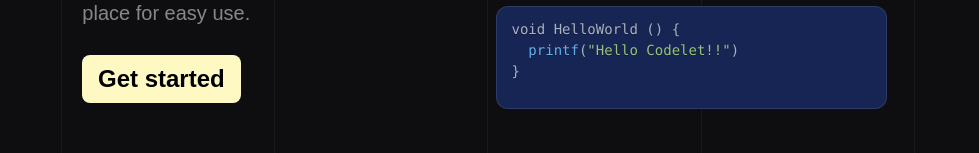
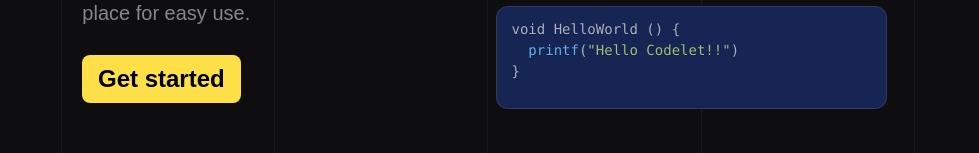
Before and after one commit to scott-mescudi/Codelet, a Next.js app in the folder web/: page / in a window 1280 px wide. Shown: the part 341-494 px from the top of the page, without its empty margins (152-1131 px from the left). Built offline with nearby package versions, Linux system fonts and the light colour scheme.

Commit message:
update color

```diff
--- a/web/src/app/(main)/page.tsx
+++ b/web/src/app/(main)/page.tsx
@@ -47,7 +47,7 @@ export default function Home() {
               </p>
               <Link
                 href={"/signup"}
-                className="bg-yellow-100 mt-5 w-fit px-4 py-2 rounded-lg text-2xl font-bold hover:bg-yellow-500 duration-300 ease-in-out will-change-transform"
+                className="bg-yellow-300 mt-5 w-fit px-4 py-2 rounded-lg text-2xl font-bold hover:bg-yellow-600 duration-300 ease-in-out will-change-transform"
               >
                 Get started
               </Link>
```
